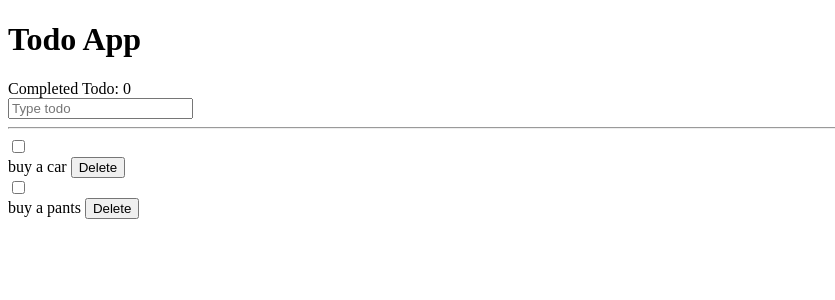
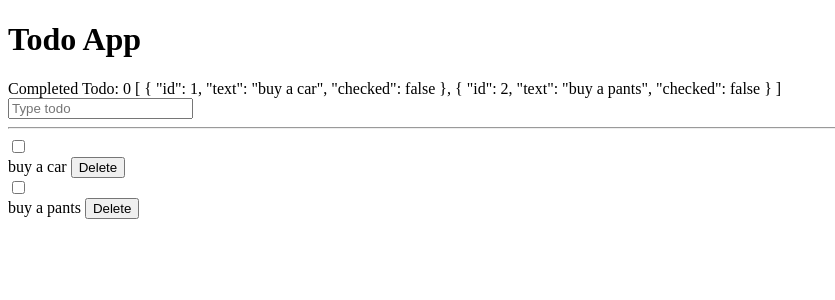
Before and after one commit to lovealohajjj/Kossie-coder, a Vue app: page / in a window 1280 px wide. Shown: the top 300 px of the page, without its empty margins (0-835 px from the left). Built offline with nearby package versions, Linux system fonts and the light colour scheme; the HTML template or start-up script is replaced by a standard one.

Commit message:
vuex02 - state

```diff
--- a/src/App.vue
+++ b/src/App.vue
@@ -1,15 +1,12 @@
 <template>
   <div id="app" class="container">
     <h1 class="text-center">Todo App</h1>
-    <CompletedTodo
-      :todos="todos"
-    />
+    <CompletedTodo />
     <AddTodo
       @add-todo="addTodo"
     />
     <hr>
     <TodoList
-      :todos="todos"
       @toggle-checkbox="toggleCheckbox"
       @click-delete="deleteTodo"
     />
@@ -30,10 +27,6 @@ export default {
   data() {
     return {
       todoText: '',
-      todos: [
-        { id: 1, text: 'buy a car', checked: false },
-        { id: 2, text: 'buy a pants', checked: false },
-      ]
     }
   },
   methods: {
--- a/src/components/CompletedTodo.vue
+++ b/src/components/CompletedTodo.vue
@@ -1,18 +1,16 @@
 <template>
   <div>
     Completed Todo: {{ NumberOfCompletedTodo}}
+    {{todos}}
   </div>
 </template>
 
 <script>
 export default {
-  props: {
-    todos: {
-      type: Array,
-      required: true
-    }
-  },
   computed: {
+    todos() {
+      return this.$store.state.todos
+    },
     NumberOfCompletedTodo() {
       return this.todos.filter(todo => todo.checked).length
     }
--- a/src/components/TodoList.vue
+++ b/src/components/TodoList.vue
@@ -17,10 +17,9 @@ export default {
   components: {
     Todo
   },
-  props: {
-    todos: {
-      type: Array,
-      required: true
+  computed: {
+    todos() {
+      return this.$store.state.todos
     }
   },
   methods: {
--- a/src/store/index.js
+++ b/src/store/index.js
@@ -5,6 +5,10 @@ Vue.use(Vuex)
 
 export default new Vuex.Store({
   state: {
+    todos: [
+      { id: 1, text: 'buy a car', checked: false },
+      { id: 2, text: 'buy a pants', checked: false },
+    ]
   },
   mutations: {
   },
```
